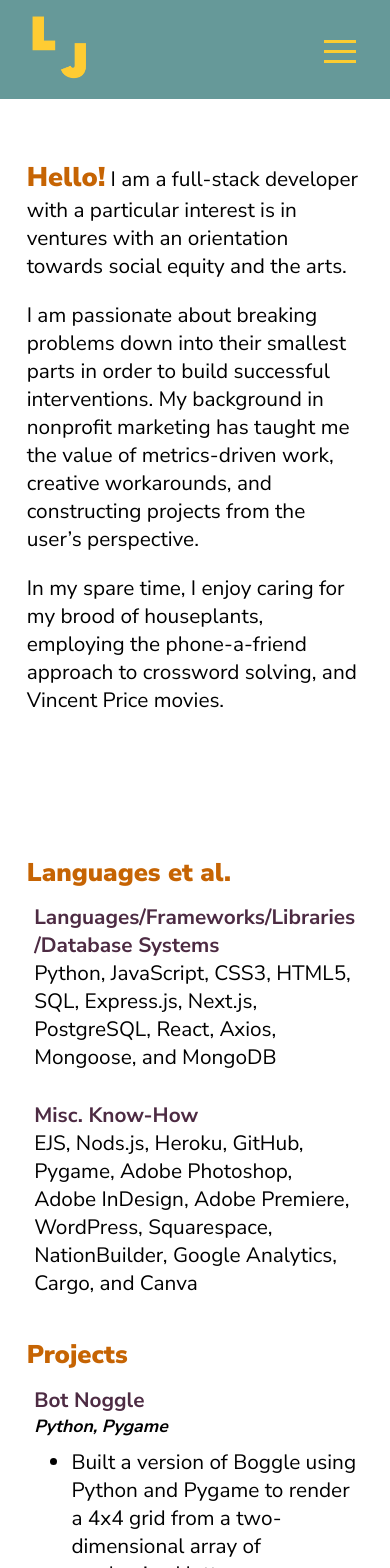
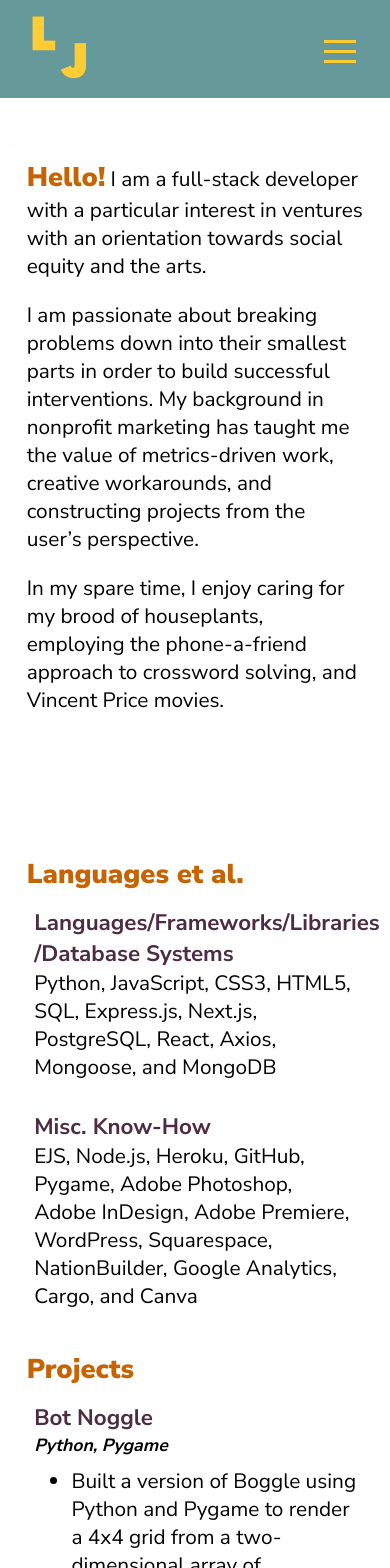
Before and after one commit to LouisaJohnston/Portfolio, a Next.js app: page / in a window 390 px wide. Shown: the top 1568 px of the page. Built offline with nearby package versions, Linux system fonts and the light colour scheme.

Commit message:
mobile tune up

```diff
--- a/pages/index.js
+++ b/pages/index.js
@@ -13,7 +13,7 @@ export default function Home() {
 
         <div className="top-anchor" id="about">
           <div>
-            <p><span id="hello">Hello!</span> I am a full-stack developer with a particular interest is in ventures
+            <p><span id="hello">Hello!</span> I am a full-stack developer with a particular interest in ventures
             with an orientation towards social equity and the arts.</p>
           </div>
           <div>
@@ -36,7 +36,7 @@ export default function Home() {
           <p className="flush">Python, JavaScript, CSS3, HTML5, SQL, Express.js, Next.js, PostgreSQL, React, Axios, Mongoose, and MongoDB</p>
 
           <h3 className="even-less-flush">Misc. Know-How</h3>
-          <p className="flush">EJS, Nods.js, Heroku, GitHub, Pygame, Adobe Photoshop, Adobe InDesign, Adobe Premiere, WordPress, Squarespace, NationBuilder, Google Analytics, Cargo, and Canva</p>
+          <p className="flush">EJS, Node.js, Heroku, GitHub, Pygame, Adobe Photoshop, Adobe InDesign, Adobe Premiere, WordPress, Squarespace, NationBuilder, Google Analytics, Cargo, and Canva</p>
         </div>
 
         <div className="anchor" id="projects">
@@ -52,7 +52,7 @@ export default function Home() {
           <a href="https://github.com/LouisaJohnston/project4" target="_blank" className="less-flush offset">Bot Noggle Repo</a>
 
           <h3 className="even-less-flush">Paw-Tel (Group Project)</h3>
-          <h4 className="italic flush">ReactJS, Mongoose, MongoDB, and MERN auth</h4>
+          <h4 className="italic flush">React, Mongoose, MongoDB, and MERN auth</h4>
           <ul className="less-flush">
             <li>Designed a full-stack MERN app using complex authorization routes allowing users to register as either a pet owner or a pet hotel owner to help pet owners connect with pet hotels</li>
             <li>Employed React components to render information from a local API pertaining to user-specific pets or hotels, depending on the authorization route, with the ability to update and delete data fields</li>
@@ -62,7 +62,7 @@ export default function Home() {
           <a href="https://github.com/LouisaJohnston/pawtel-client" target="_blank" className="flush offset">Paw-Tel Client-Side Repo</a>
 
           <h3 className="even-less-flush">Flick Picks</h3>
-          <h4 className="italic flush">EJS, ExpressJS, Axios, NodeJS, and PostgreSQL</h4>
+          <h4 className="italic flush">EJS, ExpressJS, Axios, and PostgreSQL</h4>
           <ul className="less-flush">
             <li>Created a web app using NodeJS and ExpressJS with the ability for users to create an account or login with encrypted cookie storage and password hashing</li>
             <li>Applied EJS templates and Axios to render information from a third-party film API and allow users to save movies to personal lists</li>
--- a/styles/globals.css
+++ b/styles/globals.css
@@ -82,7 +82,6 @@ h3, h4, p, li {
 
 #main a:hover {
   font-style: italic;
-  /* font-weight: 900; */
 }
 
 .top-anchor {
@@ -185,6 +184,7 @@ nav a:hover {
   display: flex;
   justify-content: space-between;
   align-items: center;
+  font-size: 1em;
 }
 
 #footer h2 {
@@ -294,6 +294,10 @@ nav a:hover {
     display: none!important;
   }
 
+  #mobile-links > ul {
+    padding-inline-start: 3%;
+  }
+
   .menuNav {
     overflow-y: scroll;
     list-style: none;
@@ -333,7 +337,7 @@ nav a:hover {
   }
 
   h2 {
-    font-size: 1.6em;
+    font-size: 1.7em;
     font-weight: 900;
     padding-top: 5%;
     margin-left: 5%;
@@ -347,7 +351,11 @@ nav a:hover {
     font-size: 1.3em;
   }
 
-  #main h4, a {
+  #main h3 {
+    font-size: 1.4em;
+  }
+
+  #main h4 {
     font-size: 1.1em;
   }
 
@@ -355,6 +363,7 @@ nav a:hover {
     margin-left: 4%;
     margin-right: 4%;
     font-weight: 700;
+    font-size: 1.15em;
   }
 
   #footer {
@@ -370,7 +379,7 @@ nav a:hover {
     border: 2px solid #669999;
     padding: 3px;
     margin: 3px;
-    color: #FBCC32;
+    color: #669999;
     display: block;
     text-align: center;
     border-radius: 3px;
```
